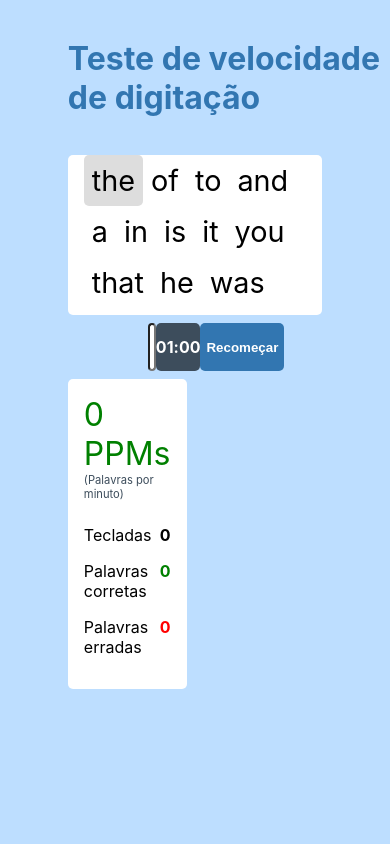
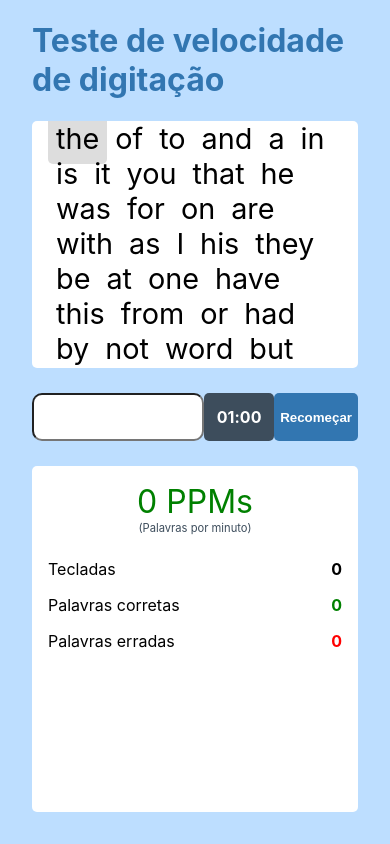
Before and after one commit to marcelo1811/typing-test, a Next.js app: page / in a window 390 px wide. Built offline with nearby package versions, Linux system fonts and the light colour scheme.

Commit message:
feat: add mobile responsivity

```diff
--- a/src/components/ChallengeSection.js
+++ b/src/components/ChallengeSection.js
@@ -1,4 +1,4 @@
-import { useContext } from "react";
+import { createRef, useContext, useEffect, useRef, useState } from "react";
 import { ChallengeContext } from "../contexts/ChallengeContext";
 import { CountdownContext } from "../contexts/CountdownContext";
 import { ChallengeSectionContainer, InputArea, InputField, RefreshButton, WordsDisplay } from "../styles/components/ChallengeSectionStyles";
@@ -13,6 +13,7 @@ export default function ChallengeSection() {
     setInputValue,
     resetChallenge,
     checkWord,
+    currentWordIndex,
   } = useContext(ChallengeContext)
 
   const {
@@ -21,6 +22,8 @@ export default function ChallengeSection() {
     isActive: isActiveCountdown,
     hasFinished: hasFinishedCountdown,
   } = useContext(CountdownContext)
+
+  const wordsRef = useRef([])
 
   function handleChange(e) {
     let inputValue = e.target.value
@@ -47,12 +50,22 @@ export default function ChallengeSection() {
     resetCountdown()
   }
 
+  useEffect(() => {
+    wordsRef.current[currentWordIndex].scrollIntoView()
+  }, [currentWordIndex])
+
   return (
     <ChallengeSectionContainer>
       <WordsDisplay>
         {wordList.map((word, index) => {
           return (
-            <WordItem word={word} index={index} key={index} />
+            <div ref={ref => (wordsRef.current[index] = ref)}>
+              <WordItem
+                word={word}
+                index={index}
+                key={index}
+              />
+            </div>
           )
         })}
       </WordsDisplay>
--- a/src/components/WordItem.js
+++ b/src/components/WordItem.js
@@ -1,16 +1,9 @@
-import { useContext, useEffect, useRef, useState } from "react";
+import { useContext } from "react";
 import { ChallengeContext } from "../contexts/ChallengeContext";
 import { WordItemWrapper } from "../styles/components/WordItemStyles";
 
 export default function WordItem({ word, index }) {
   const { isCurrentWord, isCurrentWordCorrect, currentWordIndex, wasWordCorrect } = useContext(ChallengeContext)
-  const currentWordRef = useRef(null)
-
-  useEffect(() => {
-    if (index == currentWordIndex) {
-      currentWordRef.current.scrollIntoView()
-    }
-  }, [currentWordIndex])
 
   return (
     <WordItemWrapper
@@ -18,7 +11,6 @@ export default function WordItem({ word, index }) {
       isCurrentWordCorrect={isCurrentWord(index) && isCurrentWordCorrect()}
       isCheckedWord={currentWordIndex > index}
       wasWordCorrect={wasWordCorrect(index)}
-      ref={currentWordRef}
     >
       {word}
     </WordItemWrapper>
--- a/src/contexts/ChallengeContext.js
+++ b/src/contexts/ChallengeContext.js
@@ -6,7 +6,7 @@ const mappedWords = allWords.map(item => item.word)
 export const ChallengeContext = createContext({})
 
 export function ChallengeProvider({ children, ...rest }) {
-  const [wordList, setWordList] = useState(mappedWords.slice(0, 100))
+  const [wordList, setWordList] = useState(mappedWords)
   const [currentWordIndex, setCurrentWordIndex] = useState(0)
   const [inputValue, setInputValue] = useState('')
   const [correctWordIndexList, setCorrectWordIndexList] = useState([])
--- a/src/styles/components/ChallengeSectionStyles.js
+++ b/src/styles/components/ChallengeSectionStyles.js
@@ -24,7 +24,7 @@ export const InputArea = styled.div`
   display: flex;
   justify-content: space-evenly;
   align-items: center;
-  padding: 0.5rem 5rem;
+  padding: 0.5rem 0;
 `
 
 export const InputField = styled.input`
--- /dev/null
+++ b/src/styles/constants/ScreenSizes.js
@@ -0,0 +1,8 @@
+const ScreenSizes = {
+  maxXm: 'max-width: 575.98px',
+  maxSm: 'max-width: 767.98px',
+  maxMd: 'max-width: 991.98px',
+  maxLg: 'max-width: 119.98px',
+}
+
+export default ScreenSizes
--- a/src/styles/pages/HomePageStyles.js
+++ b/src/styles/pages/HomePageStyles.js
@@ -1,4 +1,5 @@
 import styled from "styled-components";
+import ScreenSizes from "../constants/ScreenSizes";
 
 export const HomePageContainer = styled.div`
   height: 100vh;
@@ -11,5 +12,15 @@ export const HomePageContainer = styled.div`
     ". ChallengeSection ChallengeSection ChallengeSection ."
     ". ResultsSection . . ."
     ". ResultsSection . . ."
-    ". . . . ."
+    ". . . . .";
+
+  @media (${ScreenSizes.maxSm}) {
+    grid-template-columns: 2rem 1fr 2rem;
+    grid-template-rows: auto repeat(2, 1fr) 2rem;
+    grid-template-areas:
+    ". Header ."
+    ". ChallengeSection ."
+    ". ResultsSection ."
+    ". . ."
+  }
 `
```
